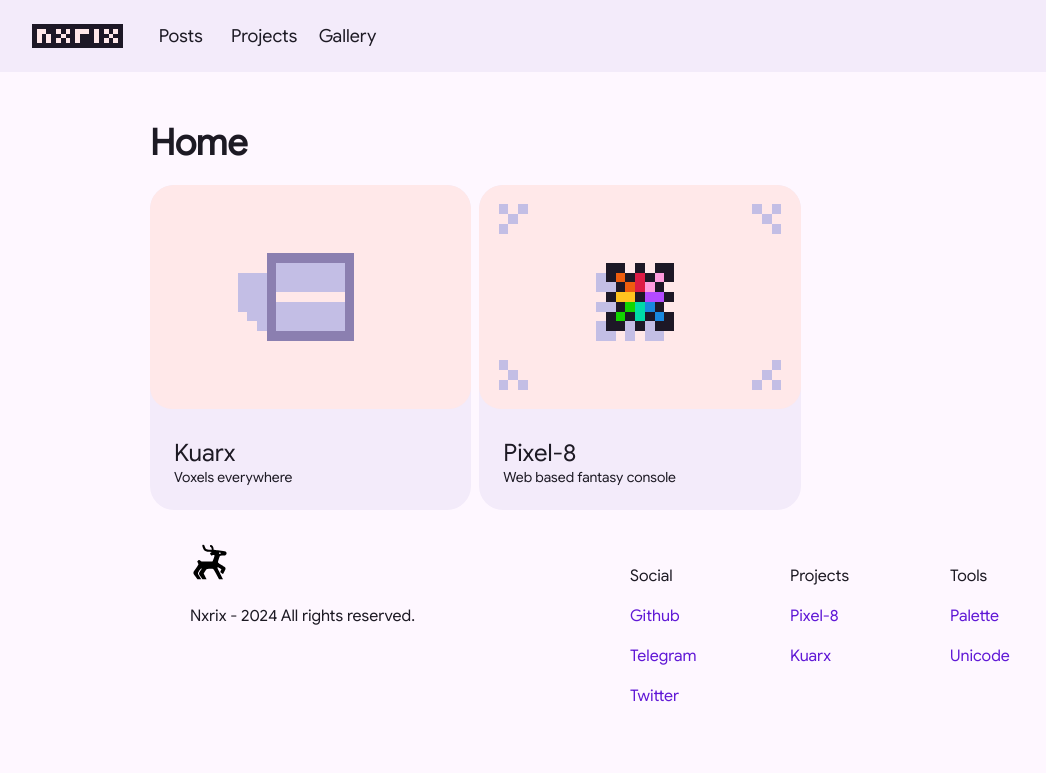
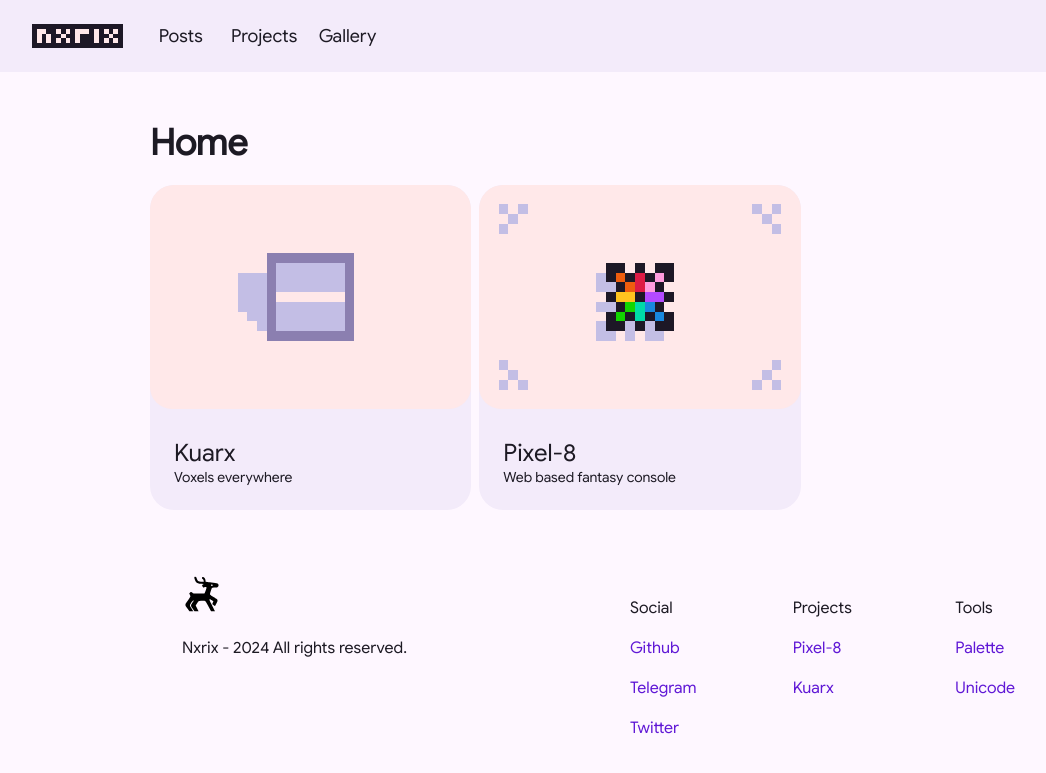
Before and after one commit to Nxrix/nxrix.github.io, a Jekyll site: the page built from index.html, in a window 1280 px wide. Shown: the top 773 px of the page, without its empty margins (0-1046 px from the left). Built offline with Jekyll 4.4.1, drawn with Linux system fonts in a browser that asks for light colours.

Commit message:
Update style.css

```diff
--- a/assets/css/style.css
+++ b/assets/css/style.css
@@ -421,7 +421,7 @@ ol, ul {
 }
 
 .footer {
-  padding: 32px 40px;
+  padding: 64px 32px;
 }
 .footer .about {
   display: grid;
```
